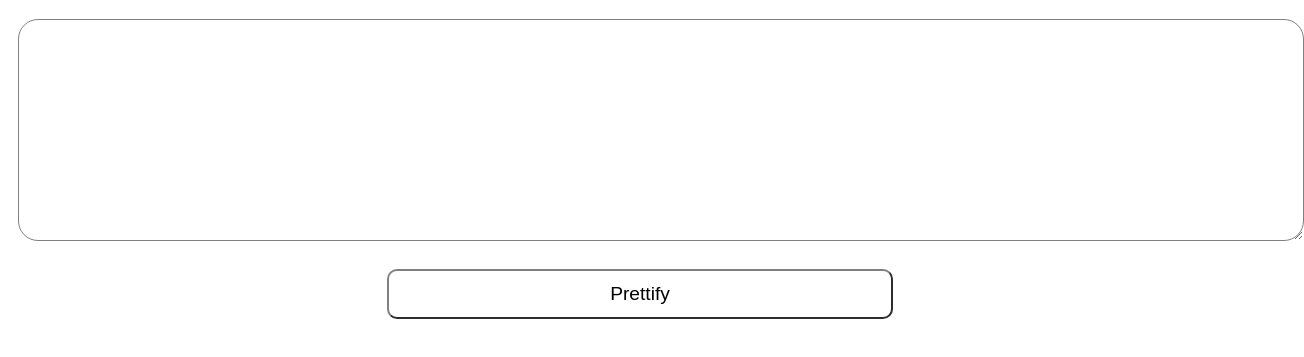
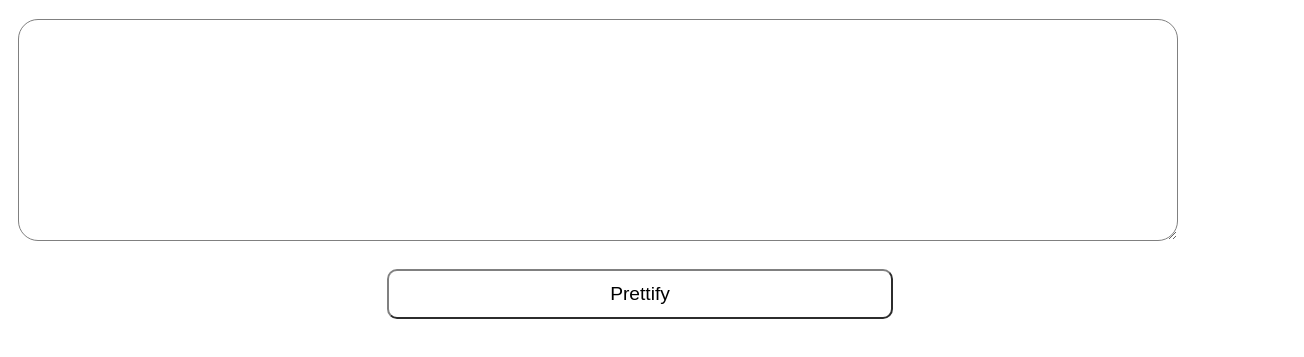
Before and after one commit to LittleTealeaf/JsonPrettifier, a plain HTML site: page index.html in a window 1280 px wide. Shown: the part 61-418 px from the top of the page, 1304 px wide, since content can reach past the window. Drawn offline with Linux system fonts and the light colour scheme.

Commit message:
setup stuffz

```diff
--- a/style.css
+++ b/style.css
@@ -11,12 +11,13 @@ HTML {
 
 .textarea {
     display:block;
-    width: 100%;
+    align-self:center;
+    width: 90%;
     overflow: hidden;
     resize: vertical;
     line-height: 20px;
     min-height: 200px;
-
+    margin:50px;
 }
 
 #input {
```
